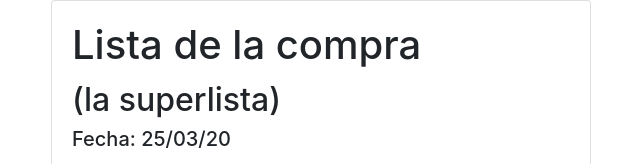
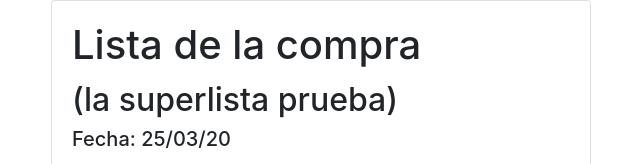
Before and after one commit to pablotebb/listadelacompra, a plain HTML site: page index.html in a window 1280 px wide. Shown: the top 164 px of the page, without its empty margins (34-674 px from the left). Drawn offline with nearby package versions, Linux system fonts and the light colour scheme.

Commit message:
Update index.html

```diff
--- a/index.html
+++ b/index.html
@@ -17,7 +17,7 @@
               <div class="card">
                 <div class="card-body">
                   <h1 class="card-title">Lista de la compra</h1>
-                    <h2> (la superlista) </h2>
+                    <h2> (la superlista prueba) </h2>
                   <h5>Fecha: 25/03/20</h5>
                   <p class="card-text">
                     <ul>
```
